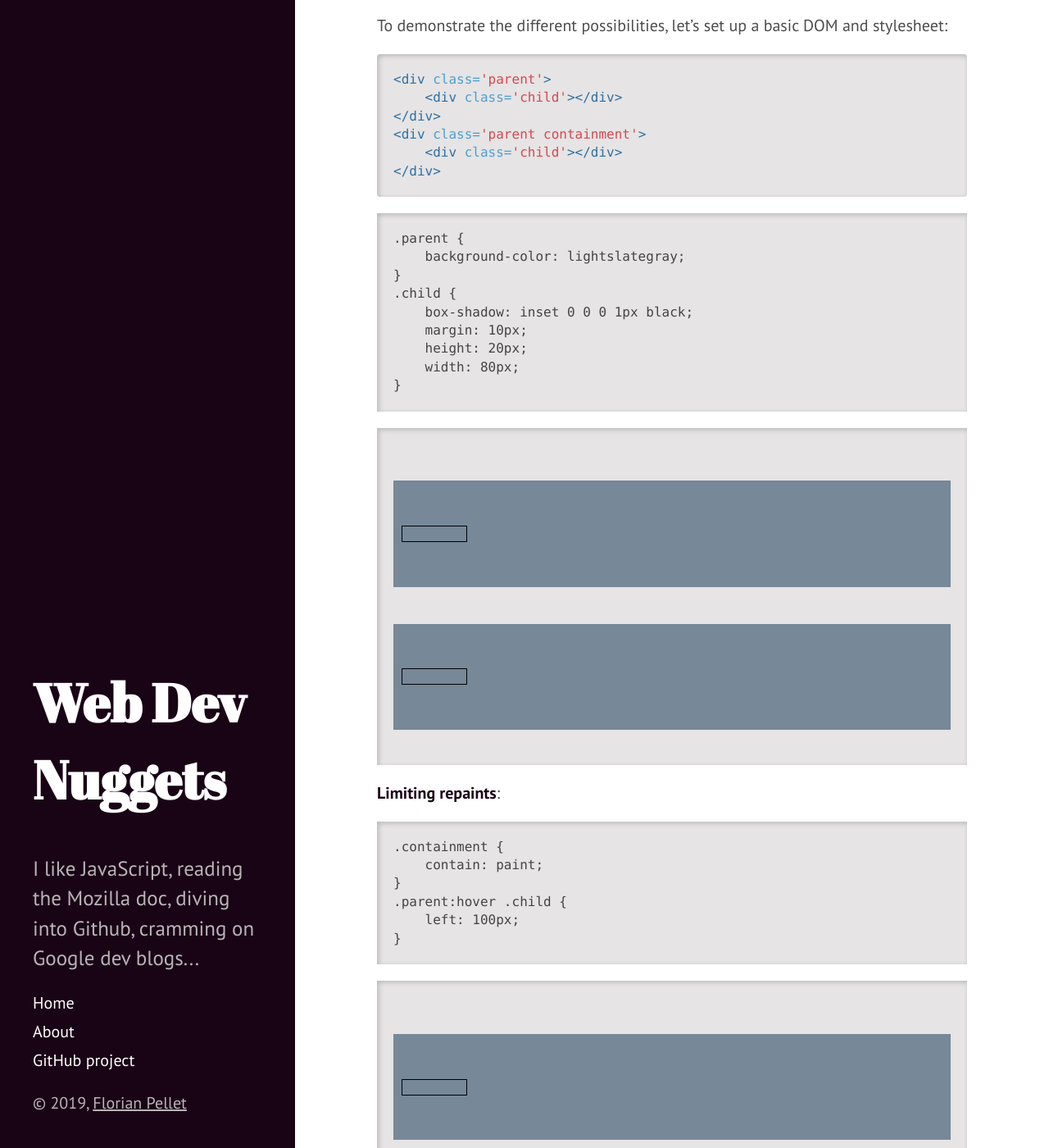
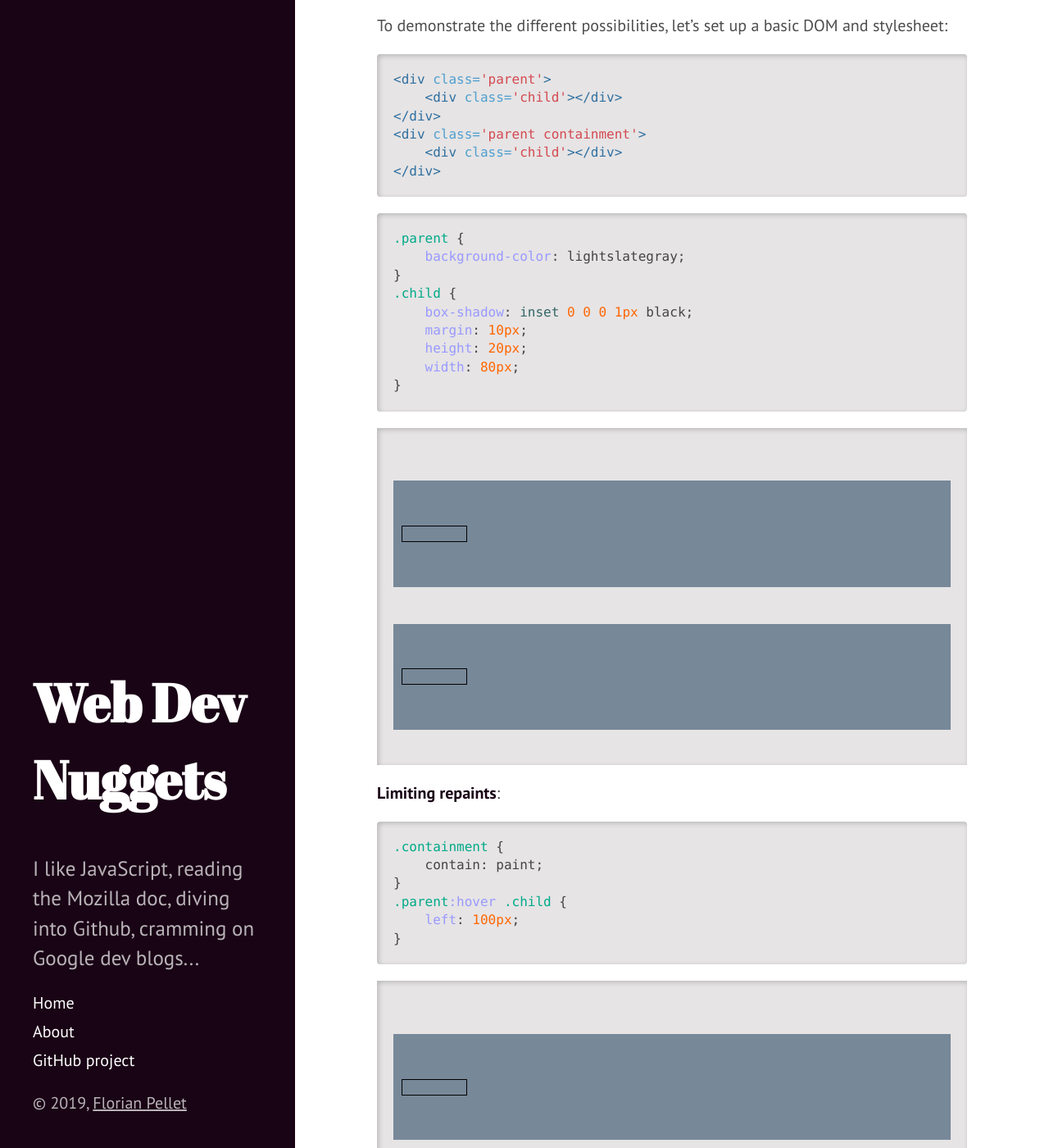
Before and after one commit to Sheraff/TIL, a Jekyll site: the page built from _posts/2019-08-12-CSS-contain-property.md, in a window 1280 px wide and 1400 px high, scrolled down 913 px. Shown: the whole window at 82% size. Built offline with Jekyll 4.4.1, drawn with Linux system fonts in a browser that asks for light colours; some of the changed text lies outside the part shown.

Commit message:
Update 2019-08-12-CSS-contain-property.md

````diff
--- a/_posts/2019-08-12-CSS-contain-property.md
+++ b/_posts/2019-08-12-CSS-contain-property.md
@@ -26,7 +26,7 @@ To demonstrate the different possibilities, let's set up a basic DOM and stylesh
     <div class='child'></div>
 </div>
 ```
-```CSS
+```css
 .parent {
     background-color: lightslategray;
 }
@@ -59,7 +61,7 @@ To demonstrate the different possibilities, let's set up a basic DOM and stylesh
 
 **Limiting repaints**:
 
-```CSS
+```css
 .containment {
     contain: paint;
 }
@@ -88,7 +94,7 @@ To observe the repaints in Chrome, in the *developer tools*, click <kbd>⋮ > Mo
 
 **Simplifying layout calculations**:
 
-```CSS
+```css
 .containment {
     contain: size;
 }
@@ -100,6 +106,9 @@ To observe the repaints in Chrome, in the *developer tools*, click <kbd>⋮ > Mo
     <style>
         .demo.size .containment {
             contain: size;
+        }
+        .demo.size .parent {
+            height: 3rem;
         }
         .demo.size .parent:hover .child {
             width: 200px;
@@ -115,7 +124,7 @@ To observe the repaints in Chrome, in the *developer tools*, click <kbd>⋮ > Mo
 
 **Simplifying CSS scopes side-effects**:
 
-```CSS
+```css
 .containment {
     contain: style;
 }
@@ -150,7 +159,7 @@ To observe the repaints in Chrome, in the *developer tools*, click <kbd>⋮ > Mo
 
 **Limiting reflows**:
 
-```CSS
+```css
 .containment {
     contain: layout;
 }
````
Also changed, not shown: other parts of _posts/2019-08-12-CSS-contain-property.md (+6 -0 lines).
